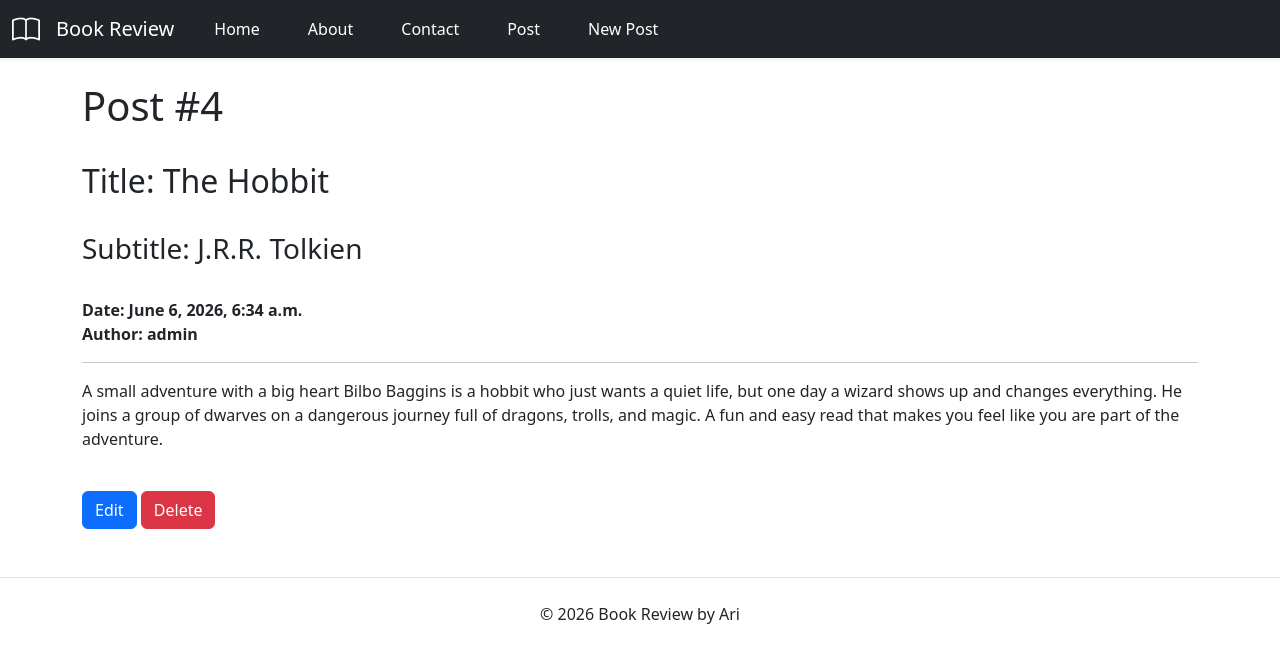
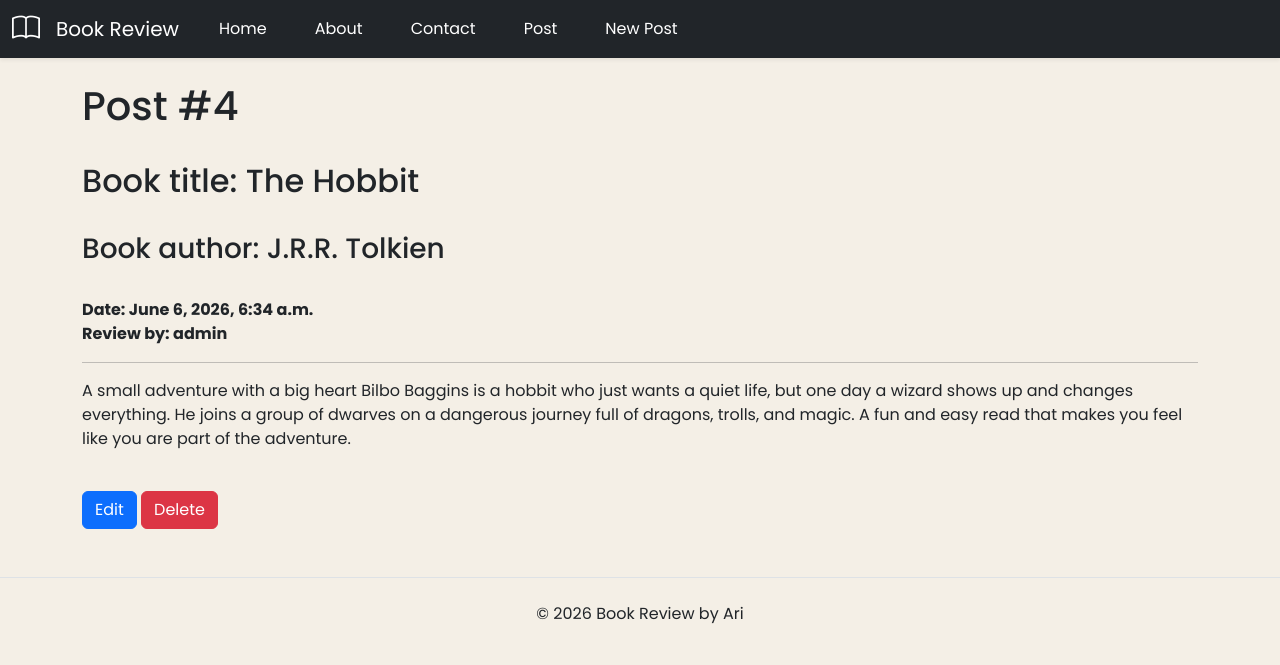
Before and after one commit to ar1ann44/FSDI-112, a Django app: page /post/detail/4/ in a window 1280 px wide. Shown: the top 665 px of the page. Run offline with Django 5.2, Linux system fonts and the light colour scheme; data comes from the database, SQL or seed files in the repository; both versions use the stored data as it was after the commit.

Commit message:
Post page

```diff
--- a/static/css/home.css
+++ b/static/css/home.css
@@ -7,7 +7,4 @@
     background-color: #f4efe6;
     border: none;
     border-radius: 15px;
-    overflow: hidden;
-    box-shadow: 0 5px 15px rgba(0,0,0,1);
-    transition: 0.3s;
 }
--- /dev/null
+++ b/static/css/list.css
@@ -0,0 +1,10 @@
+body{
+    background-color: #f4efe6;
+    font-family: 'Poppins', sans-serif;
+}
+
+.card{
+    background-color: #f6efe1;
+    border: none;
+    border-radius: 15px;
+}
--- /dev/null
+++ b/static/css/new.css
@@ -0,0 +1,4 @@
+body{
+    background-color: #f4efe6;
+    font-family: 'Poppins', sans-serif;
+}
--- a/templates/delete.html
+++ b/templates/delete.html
@@ -1,4 +1,9 @@
 {% extends 'base.html' %}
+{% load static %}
+
+{% block css %}
+    <link rel="stylesheet" href="{% static 'css/list.css' %}">
+{% endblock %}
 
 {% block title %}
     Delete Post
--- a/templates/detail.html
+++ b/templates/detail.html
@@ -1,4 +1,9 @@
 {% extends 'base.html' %}
+{% load static %}
+
+{% block css %}
+    <link rel="stylesheet" href="{% static 'css/list.css' %}">
+{% endblock %}
 
 {% block title %}
     Post {{ single_post.id }}
@@ -6,10 +11,10 @@
 
 {% block content %}
     <h1>Post #{{single_post.id}}</h1><br/>
-    <h2>Title: {{single_post.title}}</h2><br/>
-    <h3>Subtitle: {{single_post.subtitle}}</h3><br/>
+    <h2>Book title: {{single_post.title}}</h2><br/>
+    <h3>Book author: {{single_post.subtitle}}</h3><br/>
     <span><strong>Date: {{ single_post.created_on}}</strong></span><br/>
-    <span><strong>Author: {{ single_post.author }}</strong></span>
+    <span><strong>Review by: {{ single_post.author }}</strong></span>
     <hr/>
     <p>{{ single_post.body }}</p>
     <br/>
--- a/templates/edit.html
+++ b/templates/edit.html
@@ -1,4 +1,9 @@
 {% extends 'base.html' %}
+{% load static %}
+
+{% block css %}
+    <link rel="stylesheet" href="{% static 'css/list.css' %}">
+{% endblock %}
 
 {% block title %}
     Edit Post
--- a/templates/new.html
+++ b/templates/new.html
@@ -1,4 +1,9 @@
 {% extends 'base.html' %}
+{% load static %}
+
+{% block css %}
+    <link rel="stylesheet" href="{% static 'css/new.css' %}">
+{% endblock %}
 
 {% block title %}
     New Post
```
Also changed, not shown: templates/list.html (+17 -7 lines), db.sqlite3.
